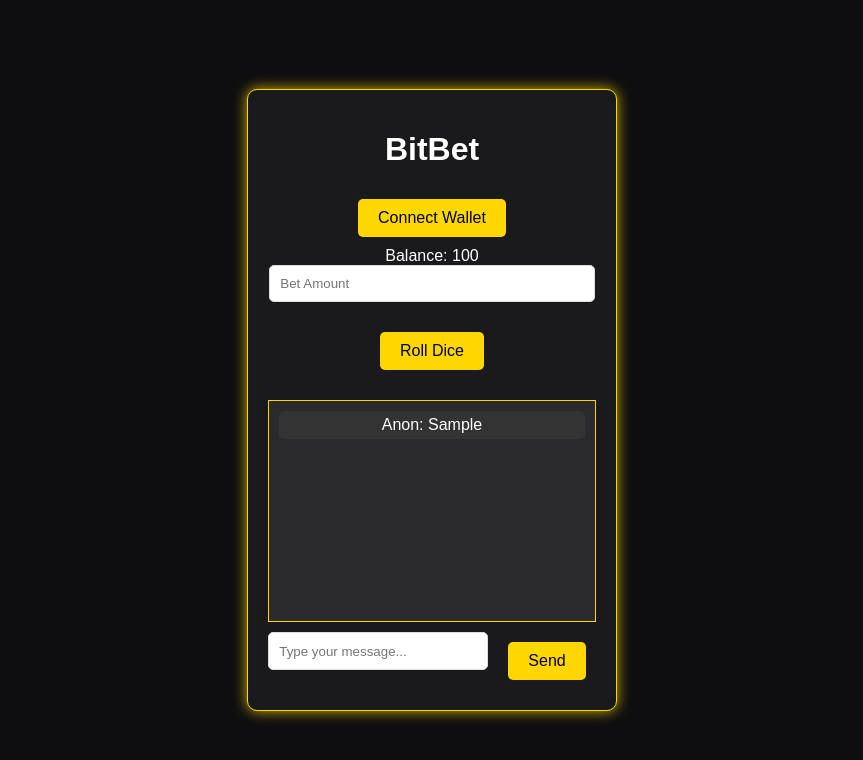
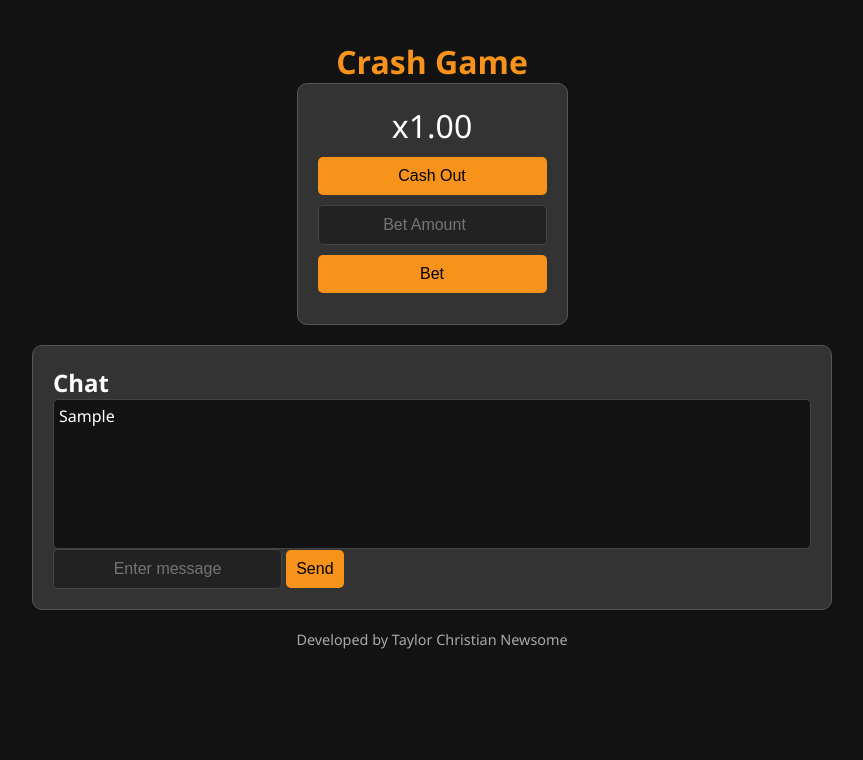
Before and after one commit to SleepTheGod/SleepTheGod.github.io, a plain HTML site: page index.html in a window 1280 px wide. Both pictures are taken after typing "Sample" into the empty fields and a click on the button "Send". Shown: the whole page, without its empty margins (208-1071 px from the left). Drawn offline with Linux system fonts and the light colour scheme.

Commit message:
Update index.html

```diff
--- a/index.html
+++ b/index.html
@@ -1,241 +1,212 @@
 <!DOCTYPE html>
-<html>
+<html lang="en">
 <head>
-    <title>BitBet</title>
-    <style>
-        /* General Styles */
-        body {
-            background-color: #0e0e10;
-            color: #fff;
-            font-family: 'Arial', sans-serif;
-            margin: 0;
-            padding: 0;
-            display: flex;
-            justify-content: center;
-            align-items: center;
-            height: 100vh;
-        }
+<style>
+/* General Reset */
+* {
+    margin: 0;
+    padding: 0;
+    box-sizing: border-box;
+}
 
-        #app {
-            border: 1px solid #ffd700;
-            border-radius: 10px;
-            padding: 20px;
-            max-width: 500px;
-            text-align: center;
-            background-color: #1a1a1d;
-            box-shadow: 0 0 10px rgba(0, 0, 0, 0.5);
-            animation: pulse 2s infinite;
-        }
+body, html {
+    font-family: 'Segoe UI', Tahoma, Geneva, Verdana, sans-serif;
+    background-color: #121212;
+    color: #ffffff;
+    margin: 0;
+    padding: 20px;
+    height: 100%;
+}
 
-        @keyframes pulse {
-            0% {
-                box-shadow: 0 0 10px rgba(255, 215, 0, 0.7);
-            }
-            50% {
-                box-shadow: 0 0 20px rgba(255, 215, 0, 1);
-            }
-            100% {
-                box-shadow: 0 0 10px rgba(255, 215, 0, 0.7);
-            }
-        }
+.container {
+    max-width: 800px;
+    margin: 0 auto;
+    display: flex;
+    flex-direction: column;
+    align-items: center;
+}
 
-        button {
-            background-color: #ffd700;
-            color: #000;
-            border: none;
-            padding: 10px 20px;
-            margin: 10px;
-            border-radius: 5px;
-            cursor: pointer;
-            font-size: 16px;
-            transition: background-color 0.3s, color 0.3s;
-        }
+h1 {
+    color: #f7931a; /* Bitcoin Orange */
+    text-align: center;
+}
 
-        button:hover {
-            background-color: #ffea00;
-            color: #333;
-        }
+.game-area, .chat-window {
+    background-color: #333;
+    border: 1px solid #555;
+    color: #fff;
+    padding: 20px;
+    border-radius: 10px;
+    margin-bottom: 20px;
+}
 
-        input[type="number"], input[type="text"] {
-            padding: 10px;
-            border-radius: 5px;
-            border: 1px solid #ddd;
-            width: calc(100% - 24px);
-            margin-bottom: 20px;
-        }
+.game-area {
+    display: flex;
+    justify-content: space-between;
+}
 
-        /* Dice and Bet Amount Styles */
-        .dice-container {
-            margin-top: 20px;
-        }
+.crash-chart {
+    width: 70%;
+    height: 200px;
+    background-color: #eee; /* Placeholder for chart, consider integrating a dynamic chart */
+}
 
-        .dice {
-            width: 50px;
-            height: 50px;
-            background-color: #fff;
-            color: #000;
-            display: inline-block;
-            margin: 0 5px;
-            border-radius: 5px;
-            align-items: center;
-            justify-content: center;
-            font-size: 24px;
-            line-height: 50px;
-        }
+.info-panel, .bet-panel, .chat-input-container {
+    display: flex;
+    flex-direction: column;
+    gap: 10px;
+}
 
-        /* Chat Room Styles */
-        #chatRoom {
-            border: 1px solid #ffd700;
-            margin-top: 20px;
-            padding: 10px;
-            height: 200px;
-            overflow-y: scroll;
-            background-color: #2a2a2d;
-        }
+.multiplier {
+    font-size: 2em;
+    text-align: center;
+}
 
-        .message {
-            background-color: #333;
-            color: #fff;
-            padding: 5px;
-            margin-bottom: 5px;
-            border-radius: 5px;
-        }
+input, button {
+    padding: 10px;
+    border-radius: 5px;
+    font-size: 1em;
+}
 
-        /* Chat input container */
-        #chatInputContainer {
-            display: flex;
-            margin-top: 10px;
-        }
+input {
+    background-color: #222;
+    border: 1px solid #444;
+    color: #fff;
+    text-align: center;
+}
 
-        #messageInput {
-            flex-grow: 1;
-            margin-right: 10px;
-        }
+button {
+    background-color: #f7931a;
+    color: #000;
+    border: none;
+    cursor: pointer;
+    transition: background-color 0.3s ease;
+}
 
-        /* Responsive Design */
-        @media (max-width: 600px) {
-            #app {
-                width: 90%;
-                margin: 20px;
-            }
+button:hover {
+    background-color: #ffc107;
+}
 
-            button, input[type="number"], input[type="text"] {
-                width: 100%;
-            }
-        }
-    </style>
-    <script src="https://cdn.ethers.io/lib/ethers-5.2.umd.min.js"></script>
+.chat-window {
+    width: 100%;
+}
+
+#chat-messages {
+    list-style: none;
+    padding: 0;
+    height: 150px;
+    overflow-y: auto;
+    background-color: #121212;
+    border: 1px solid #444;
+    padding: 5px;
+    border-radius: 5px;
+}
+
+#chat-messages li {
+    margin-bottom: 5px;
+}
+
+footer {
+    text-align: center;
+    font-size: 0.9em;
+    color: #aaa;
+}
+</style>
+<meta charset="UTF-8">
+<meta name="viewport" content="width=device-width, initial-scale=1.0">
+<title>Advanced Crash Game</title>
 </head>
 <body>
-    <div id="app">
-        <h1>BitBet</h1>
-        <button id="connectWallet">Connect Wallet</button>
-        <div id="userAccount"></div>
-        <div id="balance">Balance: 100</div>
-        <div id="game">
-            <input type="number" id="betAmount" placeholder="Bet Amount">
-            <button id="rollDice" disabled>Roll Dice</button>
-            <div id="diceResult"></div>
-        </div>
-
-        <!-- Chat Room -->
-        <div id="chatRoom"></div>
-        <div id="chatInputContainer">
-            <input type="text" id="messageInput" placeholder="Type your message..." onkeyup="sendMessageOnEnter(event)">
-            <button id="sendMessage">Send</button>
+<div class="container">
+    <h1>Crash Game</h1>
+    <div class="game-area">
+        <div class="crash-chart"></div>
+        <div class="info-panel">
+            <div class="multiplier">x1.00</div>
+            <button class="btn-cashout">Cash Out</button>
+            <div class="bet-panel">
+                <input type="number" min="0.01" step="0.01" placeholder="Bet Amount">
+                <button class="btn-bet">Bet</button>
+            </div>
         </div>
     </div>
+    <div class="chat-window">
+        <h2>Chat</h2>
+        <ul id="chat-messages"></ul>
+        <form id="chat-form">
+            <input type="text" name="message" placeholder="Enter message">
+            <button type="submit">Send</button>
+        </form>
+    </div>
+</div>
+<footer>
+    <p>Developed by Taylor Christian Newsome</p>
+</footer>
+<script>
+const crashChart = document.querySelector('.crash-chart');
+const multiplierDisplay = document.querySelector('.multiplier');
+const btnCashout = document.querySelector('.btn-cashout');
+const chatMessages = document.getElementById('chat-messages');
+const chatForm = document.getElementById('chat-form');
 
-    <script>
-        document.addEventListener('DOMContentLoaded', function() {
-            let userAccount;
-            let balance = 100; // Starting balance for demonstration
+let gameStarted = false;
+let currentMultiplier = 1.00;
+let crashPoint = Math.random() * 10 + 1;
+let crashInterval;
 
-            const connectWalletButton = document.getElementById('connectWallet');
-            const rollDiceButton = document.getElementById('rollDice');
-            const diceResultDiv = document.getElementById('diceResult');
-            const userAccountDiv = document.getElementById('userAccount');
-            const balanceDiv = document.getElementById('balance');
+function updateMultiplier() {
+  if (gameStarted) {
+    currentMultiplier += 0.01;
+    multiplierDisplay.textContent = `x${currentMultiplier.toFixed(2)}`;
+    multiplierDisplay.style.color = 'green'; // Make the multiplier green
+    if (currentMultiplier >= crashPoint) {
+      crashGame();
+    }
+  }
+}
 
-            connectWalletButton.addEventListener('click', async function() {
-                if (typeof window.ethereum !== 'undefined') {
-                    try {
-                        const accounts = await window.ethereum.request({ method: 'eth_requestAccounts' });
-                        userAccount = accounts[0];
-                        userAccountDiv.innerHTML = `Connected Account: ${userAccount}`;
-                        rollDiceButton.disabled = false;
-                    } catch (error) {
-                        console.error("Could not get accounts", error);
-                    }
-                } else {
-                    alert('MetaMask is not installed!');
-                }
-            });
+function crashGame() {
+  clearInterval(crashInterval);
+  gameStarted = false;
+  crashChart.style.backgroundColor = 'red';
+  multiplierDisplay.style.color = 'red'; // Make the multiplier red on crash
+  addMessage(`Game crashed at x${currentMultiplier.toFixed(2)}!`);
+}
 
-            rollDiceButton.addEventListener('click', function() {
-                const betAmount = parseInt(document.getElementById('betAmount').value);
-                if (!betAmount || betAmount <= 0 || betAmount > balance) {
-                    alert("Please enter a valid bet amount");
-                    return;
-                }
+btnCashout.addEventListener('click', () => {
+  if (gameStarted) {
+    addMessage(`Cashed out at x${currentMultiplier.toFixed(2)}!`, true);
+    crashGame();
+  }
+});
 
-                const diceResult = rollDice();
-                diceResultDiv.innerHTML = `You rolled: ${diceResult}`;
-                checkWin(diceResult, betAmount);
-            });
+chatForm.addEventListener('submit', (e) => {
+  e.preventDefault();
+  const message = chatForm.querySelector('input[type="text"]').value;
+  addMessage(message);
+  chatForm.reset();
+});
 
-            function rollDice() {
-                return Math.floor(Math.random() * 6) + 1; // Simulate rolling a six-sided dice
-            }
+function addMessage(message, cashedOut = false) {
+  const newMessage = document.createElement('li');
+  newMessage.textContent = message;
+  if (cashedOut) {
+    newMessage.style.color = 'green'; // Make cash out messages green
+  }
+  chatMessages.appendChild(newMessage);
+  chatMessages.scrollTop = chatMessages.scrollHeight;
+}
 
-            function checkWin(diceNumber, betAmount) {
-                if (diceNumber >= 4) {
-                    diceResultDiv.innerHTML += '<br>You win!';
-                    balance += betAmount; // Increment balance by bet amount
-                } else {
-                    diceResultDiv.innerHTML += '<br>You lose!';
-                    balance -= betAmount; // Decrement balance by bet amount
-                }
-                updateBalance();
-            }
-
-            function updateBalance() {
-                balanceDiv.innerHTML = `Balance: ${balance}`;
-            }
-
-            // Chat Room Logic
-            const chatRoom = document.getElementById('chatRoom');
-            const sendMessageButton = document.getElementById('sendMessage');
-            const messageInput = document.getElementById('messageInput');
-
-            sendMessageButton.addEventListener('click', sendMessage);
-
-            window.sendMessageOnEnter = function(event) {
-                if (event.key === 'Enter') {
-                    sendMessage();
-                }
-            };
-
-            function sendMessage() {
-                const message = messageInput.value.trim();
-                if (message) {
-                    const messageElement = document.createElement('div');
-                    messageElement.classList.add('message');
-                    messageElement.textContent = `${userAccount ? userAccount.substring(0, 6) : 'Anon'}: ${message}`;
-                    chatRoom.appendChild(messageElement);
-                    messageInput.value = '';
-                    chatRoom.scrollTop = chatRoom.scrollHeight; // Scroll to the bottom
-                }
-            }
-        });
-
-        // Prevent right-click and F12
-        document.addEventListener('contextmenu', event => event.preventDefault());
-        document.onkeydown = function(e) {
-            if (e.key === 'F12') {
-                return false;
-            }
-        };
-    </script>
+document.querySelector('.btn-bet').addEventListener('click', () => {
+  if (!gameStarted) {
+    gameStarted = true;
+    currentMultiplier = 1.00; // Reset multiplier
+    crashPoint = Math.random() * 10 + 1; // New crash point
+    crashChart.style.backgroundColor = '#eee'; // Reset chart color
+    multiplierDisplay.style.color = 'white'; // Reset multiplier color to white
+    crashInterval = setInterval(updateMultiplier, 100);
+  }
+});
+</script>
 </body>
 </html>
```
